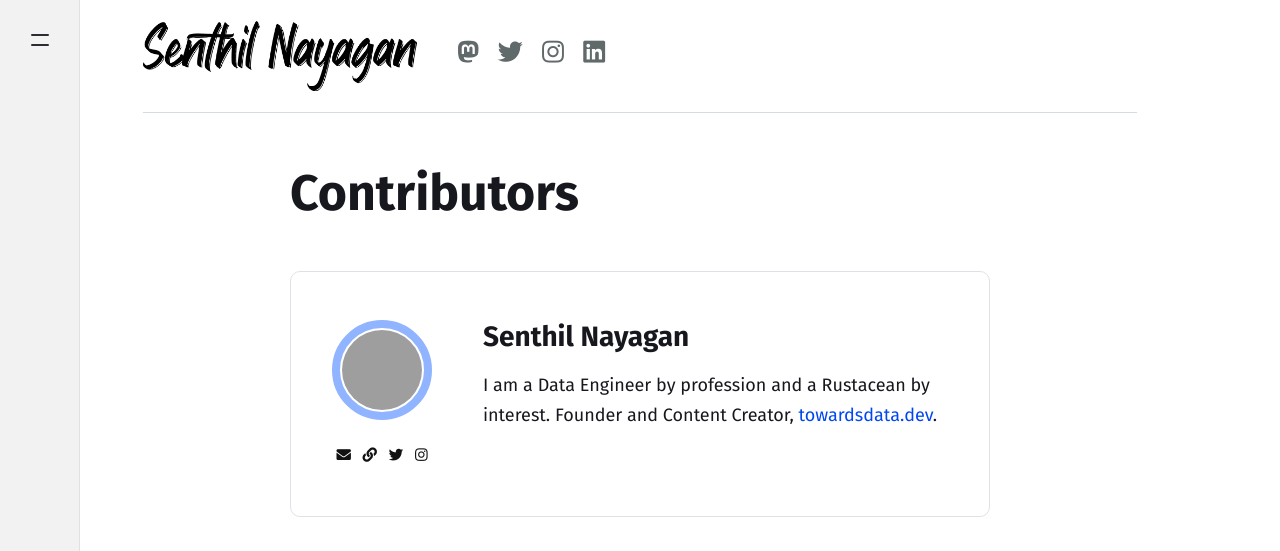
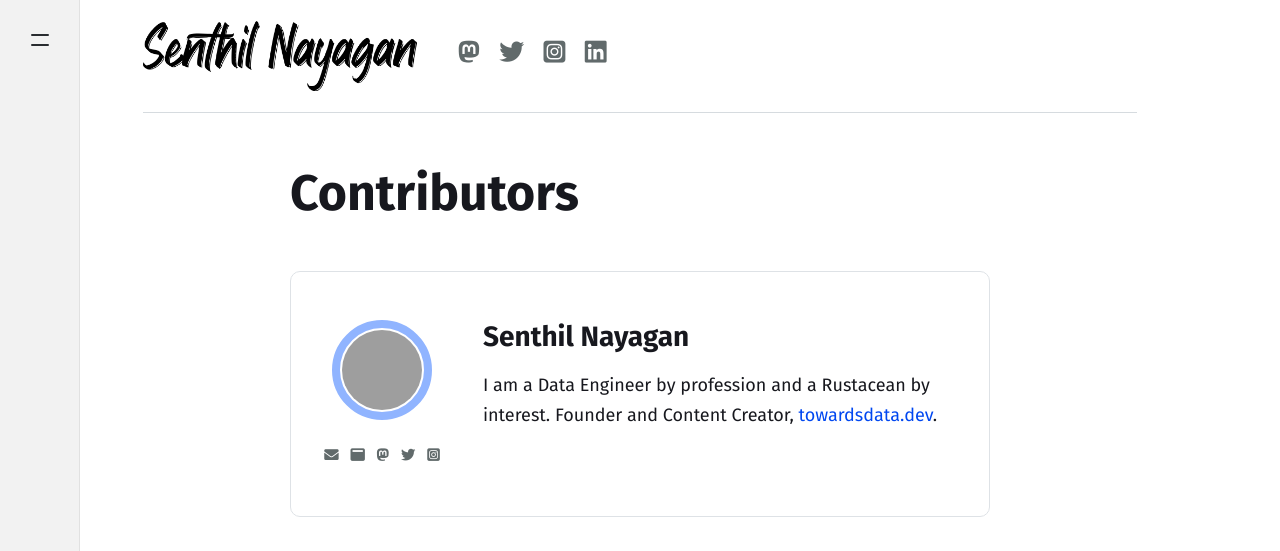
Before and after one commit to SenthilNayagan/senthilnayagan.github.io, a Jekyll site: the page built from _pages/authors.html, in a window 1280 px wide. Shown: the top 551 px of the page. Built offline with Jekyll 4.4.1, drawn with Linux system fonts in a browser that asks for light colours; nearby versions of some CDN libraries; comment, search, counter and statistics services are not loaded; grey boxes are pictures that could not be loaded.

Commit message:
Fixed font awesome issues

```diff
--- a/_config.yml
+++ b/_config.yml
@@ -22,6 +22,7 @@
     email: "hello@senthilnayagan.com"
     web: https://senthilnayagan.com/
     twitter: https://twitter.com/SenthilNayagan
+    mastodon: https://fosstodon.org/@SenthilNayagan
     instagram: https://www.instagram.com/senthilnayagan
     description: "I am a Data Engineer by profession and a Rustacean by interest. Founder and Content Creator, <a href='https://towardsdata.dev' target='_blank'>towardsdata.dev</a>."
 
--- a/_layouts/default.html
+++ b/_layouts/default.html
@@ -15,6 +15,8 @@
 <link href="{{ site.baseurl }}/assets/css/theme.css" rel="stylesheet">
 
 <script src="{{ site.baseurl }}/assets/js/jquery.min.js"></script>
+
+<script src="https://kit.fontawesome.com/1312058a23.js" crossorigin="anonymous"></script>
 
 </head>
 
@@ -72,20 +74,28 @@
             <img src="{{ site.baseurl }}/{{ site.logo }}" alt="{{ site.name }}">
         </a>
         &nbsp;&nbsp;&nbsp;&nbsp;
-        <a href="https://fosstodon.org/@SenthilNayagan" target="_blank" style="color:#616A6B; font-size: 25px;">
-            <i class="fab fa-mastodon"></i>
+        <a href="https://fosstodon.org/@SenthilNayagan" target="_blank" style="text-decoration: none;">
+            <span style="color:#616A6B; font-size: 25px;">
+                <i class="fa-brands fa-mastodon"></i>
+            </span>
         </a>
         &nbsp;&nbsp;
-        <a href="https://twitter.com/SenthilNayagan" target="_blank" style="color: #616A6B; font-size: 25px;">
-            <i class="fab fa-twitter"></i>
+        <a href="https://twitter.com/SenthilNayagan" target="_blank" style="text-decoration: none;">
+            <span style="color:#616A6B; font-size: 25px;">
+                <i class="fa-brands fa-twitter"></i>
+            </span>
         </a>
         &nbsp;&nbsp;
-        <a href="https://www.instagram.com/senthilnayagan" target="_blank" style="color: #616A6B; font-size: 25px;">
-            <i class="fab fa-instagram"></i>
+        <a href="https://www.instagram.com/senthilnayagan" target="_blank" style="text-decoration: none;">
+            <span style="color:#616A6B; font-size: 25px;">
+                <i class="fa-brands fa-square-instagram"></i>
+            </span>
         </a>
         &nbsp;&nbsp;
-        <a href="https://www.linkedin.com/in/senthilnayagan" target="_blank" style="color: #616A6B; font-size: 25px;">
-            <i class="fab fa-linkedin"></i>
+        <a href="https://www.linkedin.com/in/senthilnayagan" target="_blank" style="text-decoration: none;">
+            <span style="color:#616A6B; font-size: 25px;">
+                <i class="fa-brands fa-linkedin"></i>
+            </span>
         </a>
         <hr class="grey_line"></hr>
 
--- a/_pages/authors.html
+++ b/_pages/authors.html
@@ -20,16 +20,39 @@
                 {% endif %}
                 <p class="mt-4 mb-0 small text-center">
                     {% if author[1].email %}
-                        <a class="d-inline-block mx-1 text-dark" href="mailto:{{ author[1].email }}"><i class="fa fa-envelope"></i></a>
+                        <a class="d-inline-block mx-1 text-dark" href="mailto:{{ author[1].email }}">
+                            <span style="color:#616A6B;">
+                                <i class="fa fa-envelope"></i>
+                            </span>
+                        </a>
                     {% endif %}
                     {% if author[1].web %}
-                        <a target="_blank" class="d-inline-block mx-1 text-dark" href="{{ author[1].web }}"><i class="fa fa-link"></i></a>
+                        <a target="_blank" class="d-inline-block mx-1 text-dark" href="{{ author[1].web }}">
+                            <span style="color:#616A6B;">
+                                <i class="fa-solid fa-window-maximize"></i>
+                            </span>
+                        </a>
+                    {% endif %}
+                    {% if author[1].mastodon %}
+                        <a target="_blank" class="d-inline-block mx-1 text-dark" href="{{ author[1].mastodon }}">
+                            <span style="color:#616A6B;">
+                                <i class="fa-brands fa-mastodon"></i>
+                            </span>
+                        </a>
                     {% endif %}
                     {% if author[1].twitter %}
-                        <a target="_blank" class="d-inline-block mx-1 text-dark" href="{{ author[1].twitter }}"><i class="fab fa-twitter"></i></a>
+                        <a target="_blank" class="d-inline-block mx-1 text-dark" href="{{ author[1].twitter }}">
+                            <span style="color:#616A6B;">
+                                <i class="fa-brands fa-twitter"></i>
+                            </span>
+                        </a>
                     {% endif %}
                     {% if author[1].twitter %}
-                        <a target="_blank" class="d-inline-block mx-1 text-dark" href="{{ author[1].instagram }}"><i class="fab fa-instagram"></i></a>
+                        <a target="_blank" class="d-inline-block mx-1 text-dark" href="{{ author[1].instagram }}">
+                            <span style="color:#616A6B;">
+                                <i class="fa-brands fa-square-instagram"></i>
+                            </span>
+                        </a>
                     {% endif %}
                 </p>
             </div>
```
Also changed, not shown: _layouts/post.html (+34 -1 lines).
